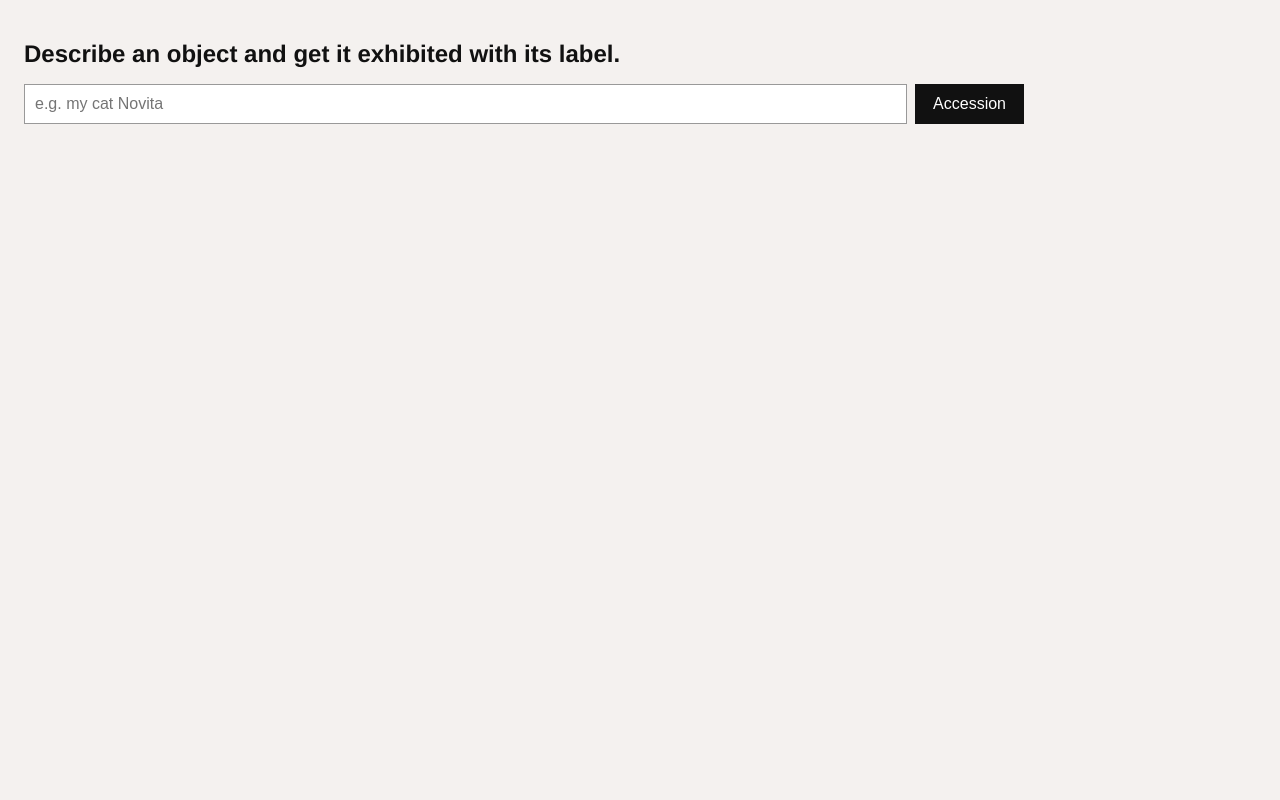
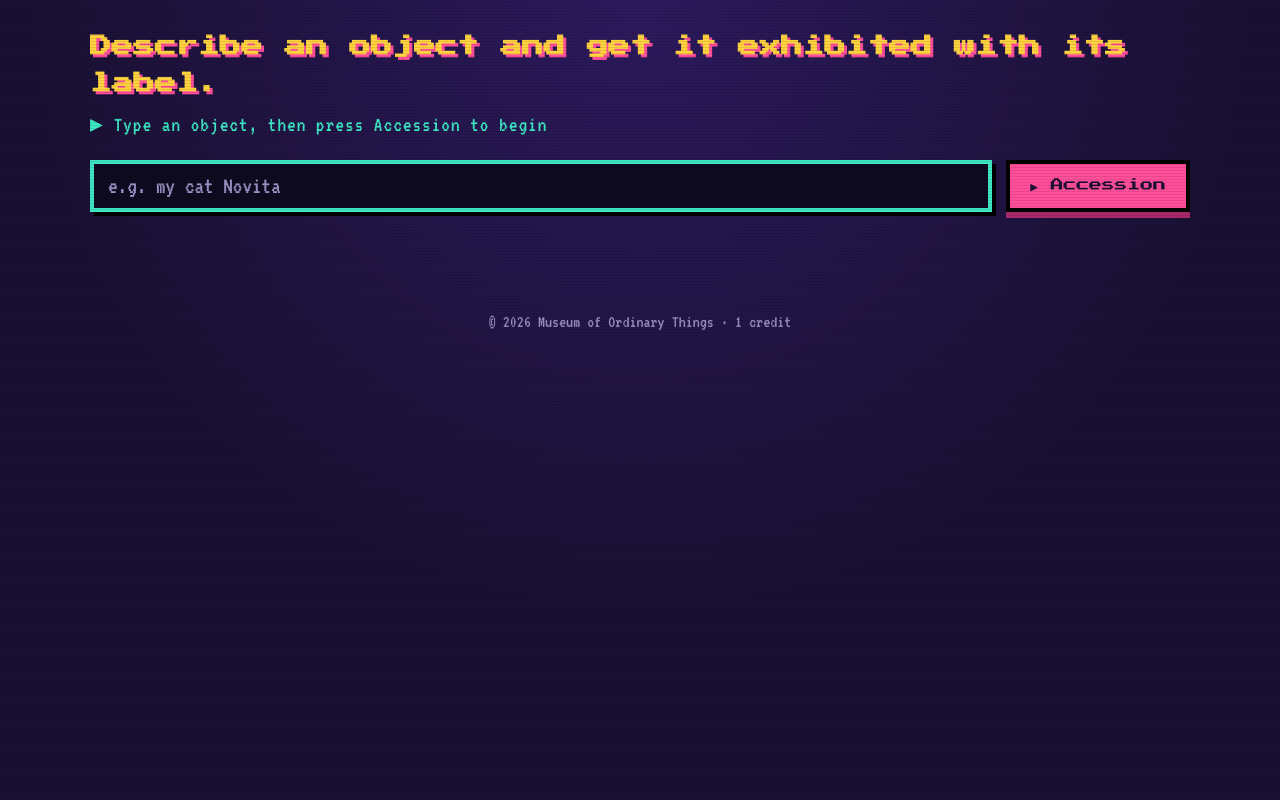
Before and after one commit to JoseDesign-23/Readymade-Museum-Label, a Flask app: page / in a window 1280 px wide. Run offline with Flask 3, Linux system fonts and the light colour scheme.

Commit message:
Restyle front end with a retro arcade look

```diff
--- a/templates/index.html
+++ b/templates/index.html
@@ -4,33 +4,152 @@
   <meta charset="UTF-8">
   <meta name="viewport" content="width=device-width, initial-scale=1">
   <title>Readymade</title>
+  <link rel="preconnect" href="https://fonts.googleapis.com">
+  <link rel="preconnect" href="https://fonts.gstatic.com" crossorigin>
+  <link href="https://fonts.googleapis.com/css2?family=Press+Start+2P&family=VT323&display=swap" rel="stylesheet">
   <style>
-    body { font-family: Helvetica, Arial, sans-serif; background: #f4f1ef; margin: 0; padding: 24px; color: #111; }
-    h1 { font-size: 1.5rem; }
-    form { display: flex; gap: 8px; max-width: 1000px; }
-    input { flex: 1; padding: 10px; font-size: 1rem; border: 1px solid #999; }
-    button { background: #111; color: #fff; border: 0; padding: 10px 18px; font-size: 1rem; cursor: pointer; }
-    #status { margin: 16px 0; color: #555; }
-    #exhibit { display: none; flex-wrap: wrap; gap: 24px; max-width: 1000px; margin-top: 20px; align-items: flex-start; }
-    #exhibit img { flex: 2; min-width: 280px; max-width: 100%; }
-    #label { flex: 1; min-width: 240px; background: #fff; padding: 16px; font-size: 0.85rem; line-height: 1.45; }
-    #label p { margin: 0 0 10px; }
-    .artist { font-weight: bold; }
-    .title { font-style: italic; }
-    hr { border: 0; border-top: 1px solid #ddd; margin: 12px 0; }
+    :root {
+      --bg: #1a1033;
+      --panel: #0f0a20;
+      --ink: #f4efe1;
+      --accent: #ffd23f;
+      --accent2: #ff4f9a;
+      --accent3: #3ee6c3;
+      --muted: #9a8fc2;
+    }
+    * { box-sizing: border-box; }
+    body {
+      margin: 0;
+      min-height: 100vh;
+      padding: 28px 20px 60px;
+      background: var(--bg);
+      background-image: radial-gradient(circle at 50% 0%, #2c1a5e 0%, var(--bg) 60%);
+      color: var(--ink);
+      font-family: "VT323", "Courier New", monospace;
+      font-size: 1.35rem;
+    }
+    /* CRT scanlines over the whole screen */
+    body::after {
+      content: "";
+      position: fixed;
+      inset: 0;
+      pointer-events: none;
+      z-index: 10;
+      background: repeating-linear-gradient(
+        to bottom, rgba(0,0,0,0) 0, rgba(0,0,0,0) 2px, rgba(0,0,0,0.18) 3px);
+    }
+    .wrap { max-width: 1100px; margin: 0 auto; }
+    h1 {
+      font-family: "Press Start 2P", "Courier New", monospace;
+      font-size: clamp(0.85rem, 2.4vw, 1.35rem);
+      line-height: 1.7;
+      color: var(--accent);
+      text-shadow: 3px 3px 0 var(--accent2);
+      margin: 0 0 10px;
+    }
+    .sub { color: var(--accent3); margin: 0 0 24px; letter-spacing: 1px; }
+    form { display: flex; gap: 14px; flex-wrap: wrap; }
+    input {
+      flex: 1 1 240px;
+      padding: 10px 14px;
+      font-family: "VT323", "Courier New", monospace;
+      font-size: 1.5rem;
+      background: var(--panel);
+      color: var(--ink);
+      border: 4px solid var(--accent3);
+      box-shadow: 4px 4px 0 #000;
+    }
+    input::placeholder { color: var(--muted); }
+    input:focus { outline: none; border-color: var(--accent); }
+    button {
+      font-family: "Press Start 2P", "Courier New", monospace;
+      font-size: 0.8rem;
+      padding: 14px 20px;
+      background: var(--accent2);
+      color: #1a1033;
+      border: 4px solid #000;
+      box-shadow: 0 6px 0 #a8286a;
+      cursor: pointer;
+    }
+    button:hover { background: var(--accent); box-shadow: 0 6px 0 #b38f00; }
+    button:active { transform: translateY(4px); box-shadow: 0 2px 0 #a8286a; }
+    button:disabled { opacity: 0.5; cursor: wait; }
+    #status {
+      margin: 22px 0 8px;
+      min-height: 1.4em;
+      color: var(--accent);
+      text-transform: uppercase;
+      letter-spacing: 1px;
+    }
+    #status:not(:empty)::after {
+      content: "\2588";
+      margin-left: 6px;
+      animation: blink 1s steps(2) infinite;
+    }
+    @keyframes blink { 50% { opacity: 0; } }
+
+    #exhibit {
+      display: none;
+      flex-wrap: wrap;
+      gap: 32px;
+      margin-top: 18px;
+      align-items: flex-start;
+    }
+    .frame {
+      flex: 2 1 340px;
+      padding: 10px;
+      background: var(--panel);
+      border: 6px solid var(--accent);
+      box-shadow: 8px 8px 0 #000;
+    }
+    .frame img { display: block; width: 100%; height: auto; }
+    #label {
+      flex: 1 1 280px;
+      padding: 18px;
+      background: var(--ink);
+      color: #1a1033;
+      border: 4px solid #000;
+      box-shadow: 8px 8px 0 var(--accent2);
+      font-size: 1.3rem;
+      line-height: 1.25;
+    }
+    #label p { margin: 0 0 12px; }
+    #label .artist {
+      font-family: "Press Start 2P", "Courier New", monospace;
+      font-size: 0.8rem;
+      line-height: 1.6;
+      color: #a8286a;
+    }
+    #label .title { font-style: italic; font-size: 1.45rem; }
+    #label hr { border: 0; border-top: 4px dotted #1a1033; margin: 14px 0; }
+    footer {
+      margin-top: 48px;
+      color: var(--muted);
+      font-size: 1.1rem;
+      text-align: center;
+    }
+    @media (prefers-reduced-motion: reduce) {
+      #status:not(:empty)::after { animation: none; }
+    }
   </style>
 </head>
 <body>
+  <div class="wrap">
     <h1>Describe an object and get it exhibited with its label.</h1>
+    <p class="sub">&#9654; Type an object, then press Accession to begin</p>
+
     <form id="form">
       <input id="description" placeholder="e.g. my cat Novita" maxlength="300" required>
-    <button id="btn" type="submit">Accession</button>
+      <button id="btn" type="submit">&#9654; Accession</button>
     </form>
     <div id="status"></div>
 
     <div id="exhibit">
-    <img id="art" alt="The object installed in an exhibition">
+      <div class="frame"><img id="art" alt="The object installed in an exhibition"></div>
       <div id="label"></div>
+    </div>
+
+    <footer>&copy; 2026 Museum of Ordinary Things &middot; 1 credit</footer>
   </div>
 
   <script>
@@ -40,6 +159,23 @@
     const labelBox = document.getElementById("label");
     const art = document.getElementById("art");
     const btn = document.getElementById("btn");
+
+    let loadingTimer = null;
+
+    function startLoading() {
+      let dots = 0;
+      const base = "The curators are deliberating";
+      statusBox.textContent = base;
+      loadingTimer = setInterval(() => {
+        dots = (dots + 1) % 4;
+        statusBox.textContent = base + ".".repeat(dots);
+      }, 400);
+    }
+
+    function stopLoading(message) {
+      clearInterval(loadingTimer);
+      statusBox.textContent = message || "";
+    }
 
     function addLine(text, className) {
       const p = document.createElement("p");
@@ -53,7 +189,7 @@
       const description = document.getElementById("description").value;
       btn.disabled = true;
       exhibit.style.display = "none";
-      statusBox.textContent = "The curators are deliberating... (this can take up to a minute)";
+      startLoading();
 
       try {
         const res = await fetch("/generate", {
@@ -62,7 +198,7 @@
           body: JSON.stringify({ description })
         });
         const data = await res.json();
-        if (!res.ok) { statusBox.textContent = data.error; btn.disabled = false; return; }
+        if (!res.ok) { stopLoading(data.error); btn.disabled = false; return; }
 
         const L = data.label;
         art.src = data.image;
@@ -77,10 +213,10 @@
         labelBox.appendChild(document.createElement("hr"));
         addLine(L.extended_label);
 
-        statusBox.textContent = "";
+        stopLoading("");
         exhibit.style.display = "flex";
       } catch (err) {
-        statusBox.textContent = "Something went wrong. Please try again.";
+        stopLoading("Something went wrong. Please try again.");
       }
       btn.disabled = false;
     });
```
Lines whose indentation alone changed are shown as unchanged.
